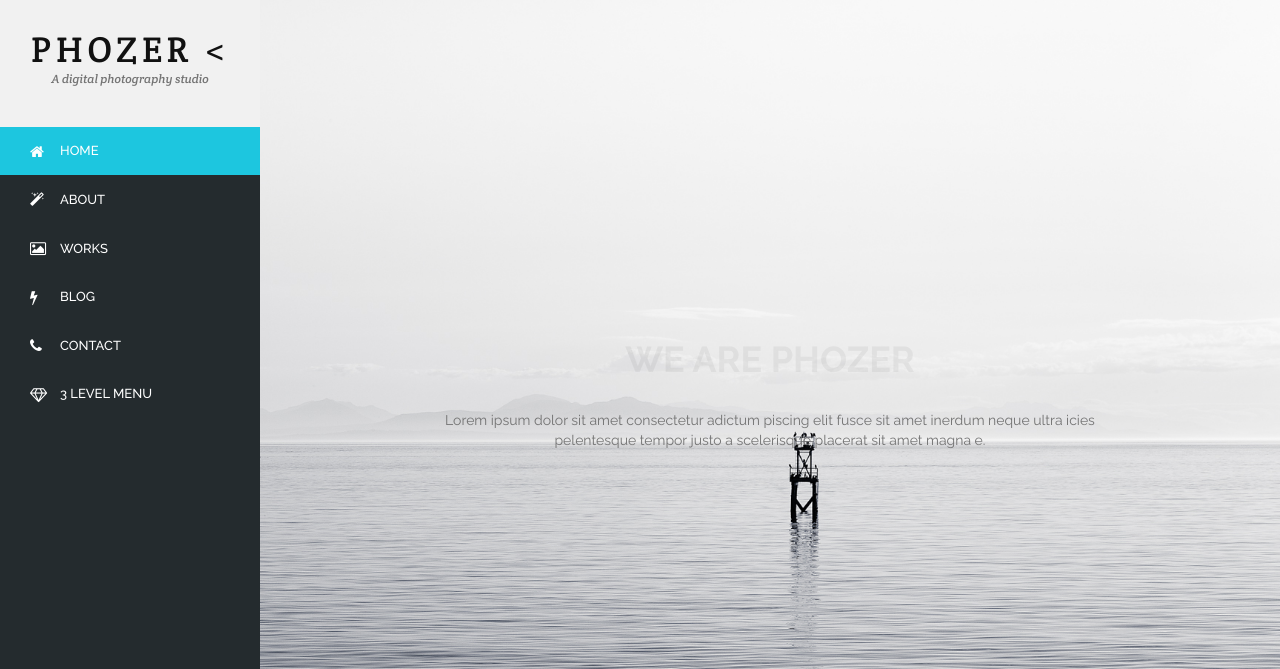
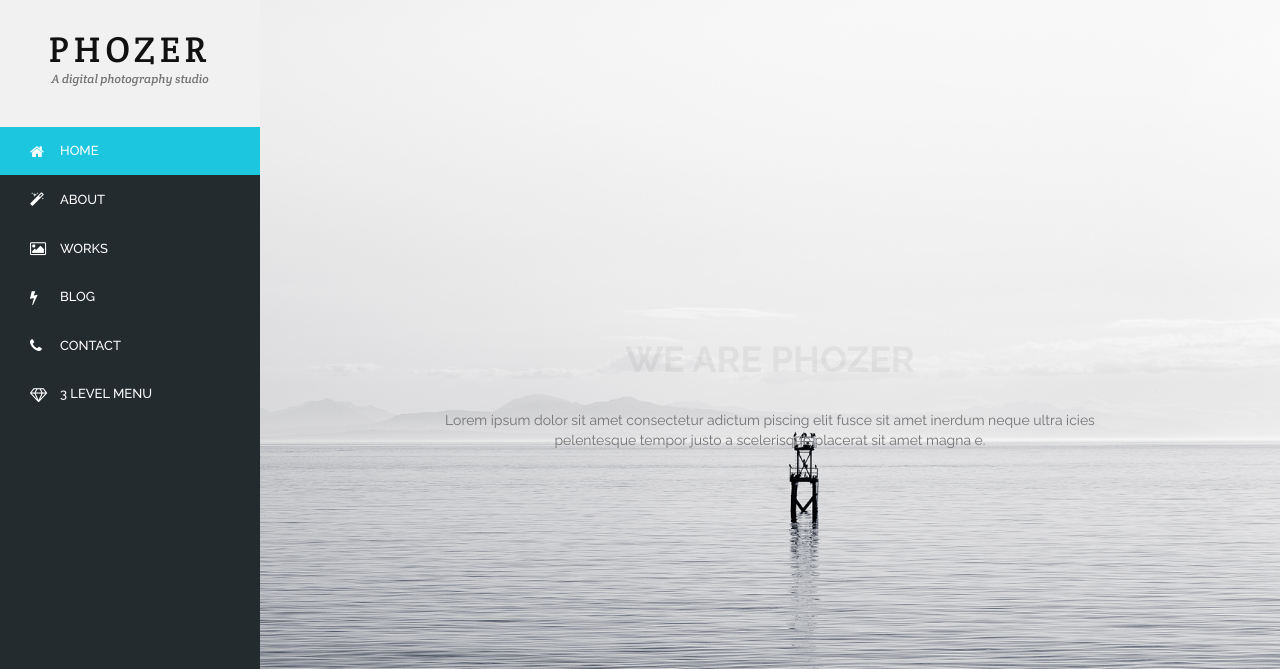
Before and after one commit to josbert1/phozer, a plain HTML site: page index.html in a window 1280 px wide. Shown: the top 669 px of the page. Drawn offline with Linux system fonts and the light colour scheme.

Commit message:
comentario

```diff
--- a/index.html
+++ b/index.html
@@ -32,11 +32,11 @@
 	<!-- Container -->
 	<div id="container">
 
-		<!-- Header
+		<!-- Header Subi Este Nuevo Cambio
 		================================================== -->
 		<header>
 			<div class="logo-box logo">
-				<h1><a href="">PHOZER <</a></h1>
+				<h1><a href="">PHOZER </a></h1>
                 <p>A digital photography studio</p>
 			</div>
 
```
